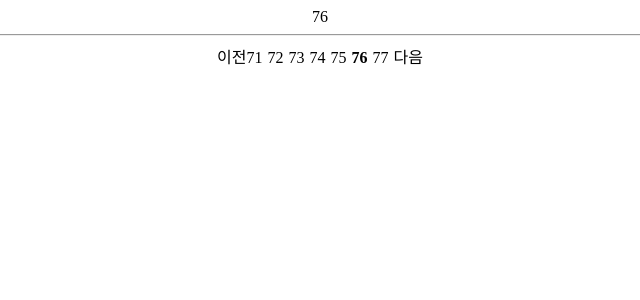
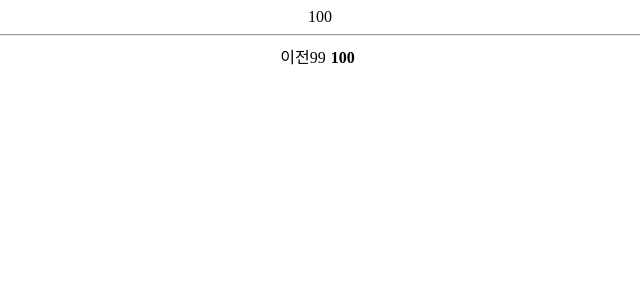
Before and after one commit to minchanwoo/pagenation_stopwatch, a React (Create React App) app: page / in a window 1280 px wide. Shown: the top 300 px of the page, without its empty margins (320-960 px from the left). Built offline with nearby package versions, Linux system fonts and the light colour scheme.

Commit message:
마지막숫자가있는페이지에서 다음버튼이 안사라지는 오류 수정

```diff
--- a/src/App.js
+++ b/src/App.js
@@ -1,5 +1,5 @@
 import React, { Component } from 'react';
-import { lstat } from 'fs';
+
 
 const TOTAL_PAGES = 100;
 const PAGES_PER_PAGES_LIST = 7;
@@ -25,7 +25,7 @@ class App extends Component {
       const { currentPage } = this.state;
       if(currentPage < TOTAL_PAGES) {
         if(currentPage % PAGES_PER_PAGES_LIST === 0) {
-          if(currentPage === TOTAL_PAGES - PAGES_PER_PAGES_LIST) {
+          if(currentPage >= TOTAL_PAGES - PAGES_PER_PAGES_LIST) {
             this.setState({
               hasNextPages: false,
             })
@@ -46,7 +46,7 @@ class App extends Component {
           })
         }
       }
-    }, 100)
+    }, 50)
   }
 
   render() {
```
